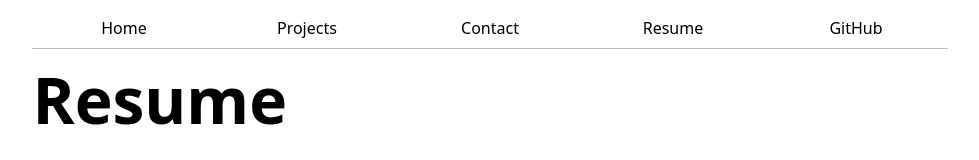
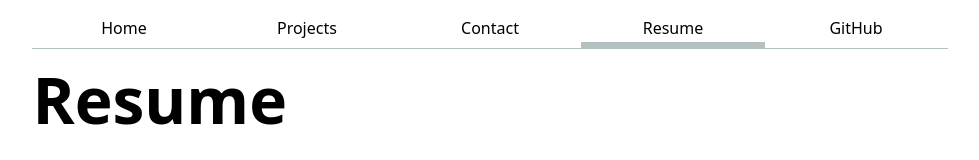
Before and after one commit to wanhan05/Portfolio, a plain HTML site: page resume.html in a window 1280 px wide. Shown: the top 160 px of the page, without its empty margins (150-1129 px from the left). Drawn offline with Linux system fonts and the light colour scheme.

Commit message:
pls work

```diff
--- a/resume.html
+++ b/resume.html
@@ -6,14 +6,12 @@
         <link rel="stylesheet" href="style.css">
     </head>
     <body>
-
         <nav>
             <a href="index.html">Home</a>
             <a href="projects/">Projects</a>
             <a href="contact/">Contact</a>
-    <a href="resume.html">Resume</a>
+            <a class="current" href="resume.html">Resume</a>
             <a href="https://github.com/wanhan05" target="_blank">GitHub</a>
-
         </nav>
 
         <h1>Resume</h1>
@@ -43,6 +41,5 @@
                 <li>Flood Risk Modeling</li>
             </ul>
         </section>
-
     </body>
 </html>
```
Lines whose indentation alone changed are shown as unchanged.
